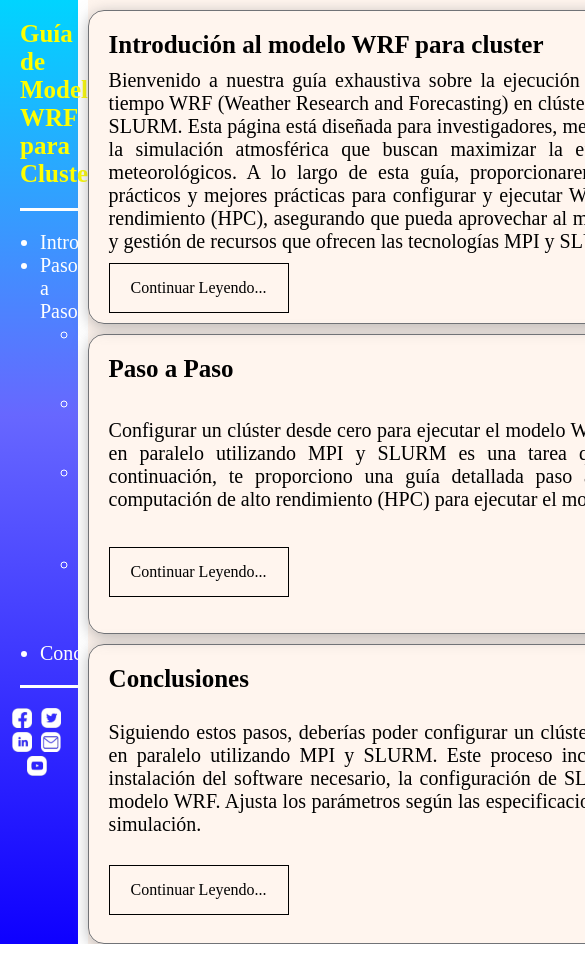
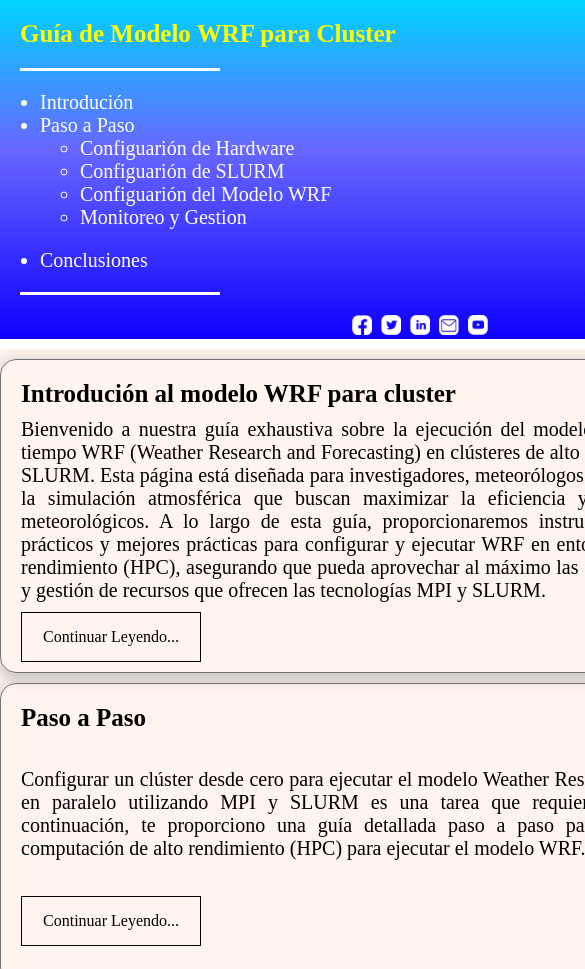
Before and after one commit to LainerDonet/WRF_Class, a plain HTML site: page index.html in a window 390 px wide. Shown: the top 969 px of the page, 585 px wide, since content can reach past the window. Before the commit the page ends 944 px from the top, so only its background shows below. Drawn offline with Linux system fonts and the light colour scheme.

Commit message:
reponsives movil

```diff
--- a/style.css
+++ b/style.css
@@ -220,3 +220,12 @@ code {
   padding-left: 20px;
   font-family: 'Times New Roman', Times, serif;
 }
+
+@media(max-width:640px){
+  .container{
+      grid-template-columns: auto;
+      grid-template-rows: auto auto;
+      grid-template-areas: 'sidebar'
+                           'Main';
+  }
+}
```
